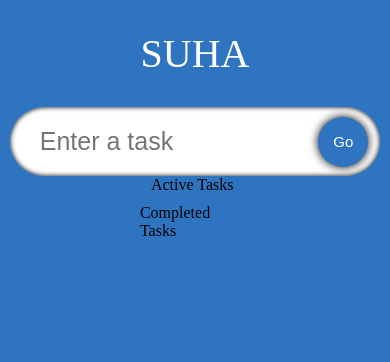
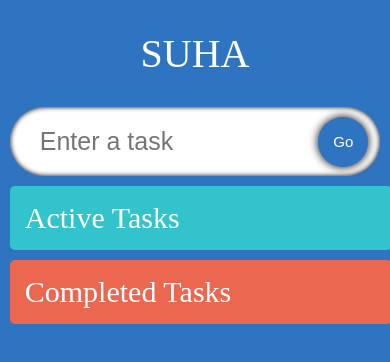
Before and after one commit to suhado/typescript-todolist, a React (Create React App) app: page / in a window 390 px wide. Shown: the top 362 px of the page. Built offline with nearby package versions, Linux system fonts and the light colour scheme; a web font is replaced by a local one.

Commit message:
DESIGN: TodoList 컴포넌트 container, Active Task, Completed Task 디자인

```diff
--- a/src/components/styles.css
+++ b/src/components/styles.css
@@ -1,6 +1,6 @@
 .input {
   display: flex;
-  width: 90%;
+  width: 95%;
   position: relative;
   align-items: center;
 }
@@ -44,14 +44,29 @@
   box-shadow: 0 0 5px black;
 }
 
-.todos {
+.container {
+  width: 95%;
   display: flex;
-  justify-content: space-evenly;
-  width: 90%;
-  flex-wrap: wrap;
+  margin-top: 10px;
+  justify-content: space-between;
+  align-items: flex-start;
 }
 
-.todos__single {
+.todos {
+  border-radius: 5px;
+  display: flex;
+  flex-direction: column;
+  width: 47.5%;
+  padding: 15px;
+  background-color: rgb(50, 195, 205);
+}
+
+.todos_heading {
+  font-size: 30px;
+  color: white;
+}
+
+.todos_single {
   display: flex;
   border-radius: 5px;
   padding: 20px;
@@ -60,14 +75,19 @@
   transition: 0.2s;
 }
 
-.todos__single--text {
+.todos_single:hover {
+  box-shadow: 0 0 5px black;
+  transform: scale(1.03);
+}
+
+.todos_single--text {
   flex: 1;
   padding: 5px;
   border: none;
   font-size: 20px;
 }
 
-.todos__single--text:focus {
+.todos_single--text:focus {
   outline: none;
 }
 
@@ -79,7 +99,7 @@
 
 @media (max-width: 1100px) {
   .todos {
-    width: 40%;
+    width: 45%;
   }
 }
 
@@ -93,7 +113,12 @@
     margin-bottom: 10px;
   }
 
-  .todos__single {
-    width: 100%;
+  .container {
+    width: 95%;
+    flex-direction: column;
   }
 }
+
+.remove {
+  background-color: rgb(235, 103, 80);
+}
```
